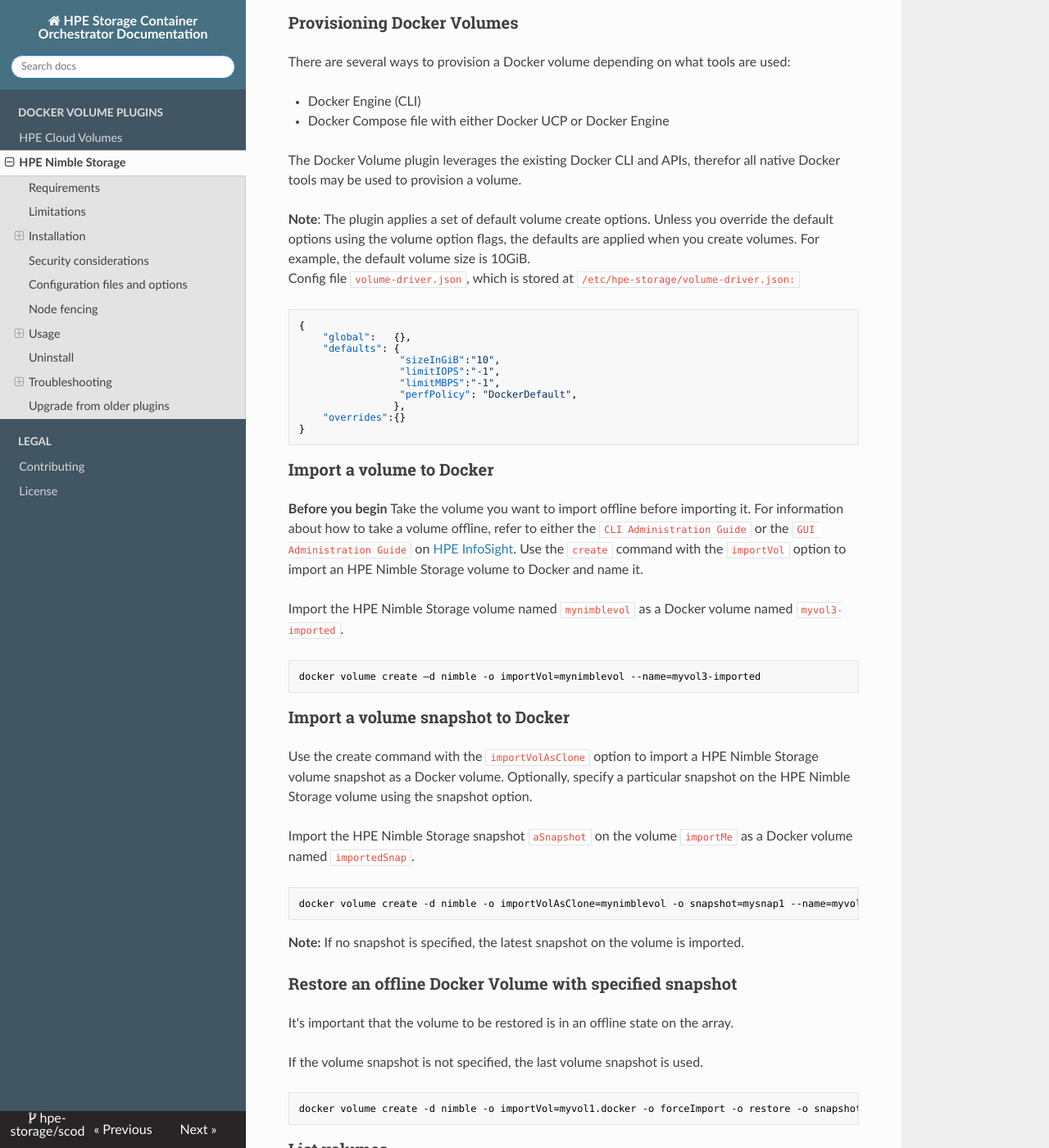
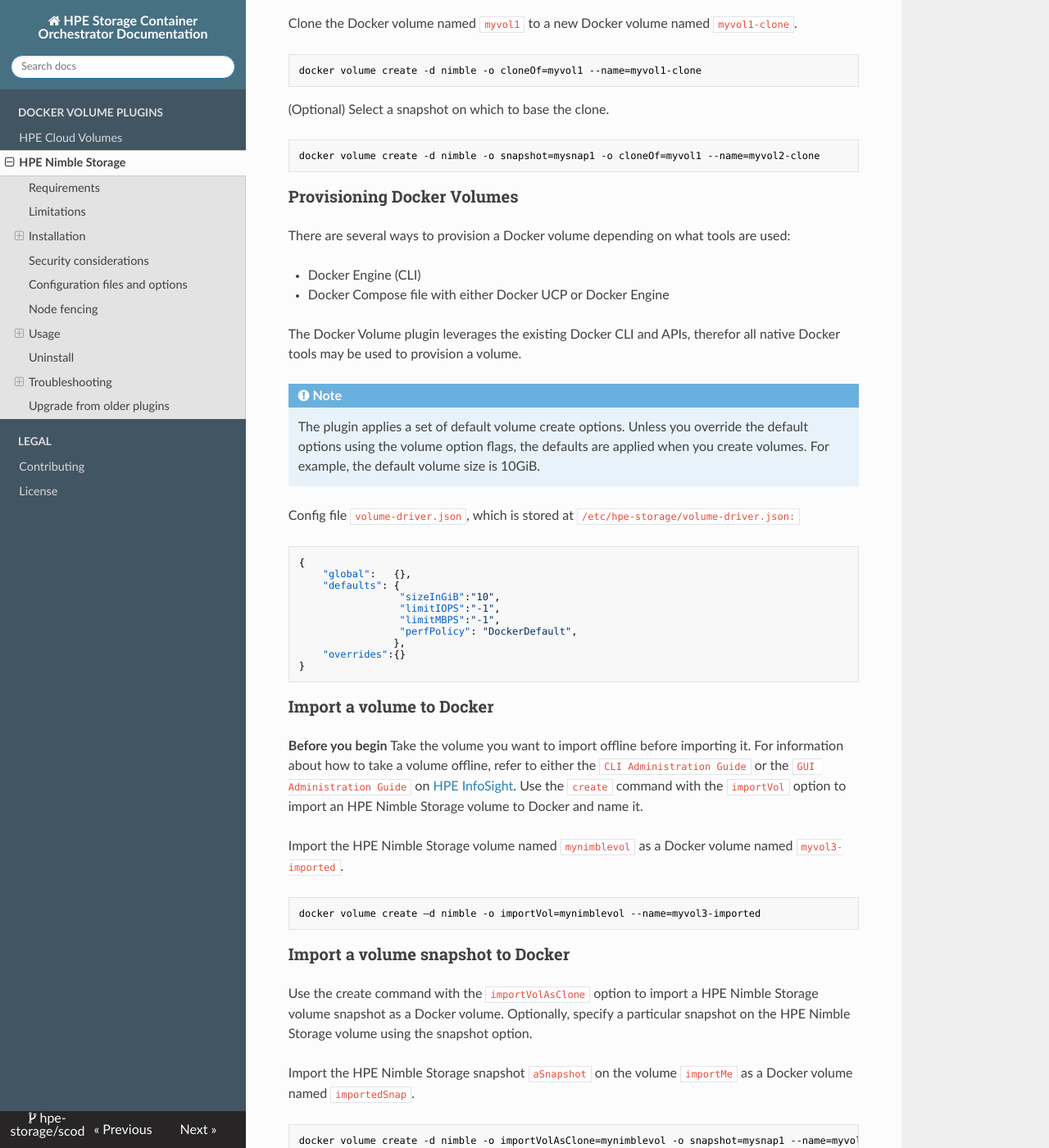
Before and after one commit to hpe-storage/scod, an MkDocs documentation site: the page built from docs/docker_volume_plugins/hpe_nimble_storage.md, in a window 1280 px wide and 1400 px high, scrolled down 9511 px. Shown: the whole window at 82% size. Built offline with MkDocs 1.6.1, drawn with Linux system fonts in a browser that asks for light colours; nearby versions of some CDN libraries; some of the changed text lies outside the part shown.

Commit message:
Beautifying with admonitions
Signed-off-by: Michael Mattsson <michael.mattsson@nimblestorage.com>

````diff
--- a/docs/docker_volume_plugins/hpe_cloud_volumes.md
+++ b/docs/docker_volume_plugins/hpe_cloud_volumes.md
@@ -138,7 +139,8 @@
 docker plugin set cvblock PROVIDER_IP=< New portal address > PROVIDER_USERNAME=admin PROVIDER_PASSWORD=admin PROVIDER_REMOVE=false
 ```
 
-**Note:** The `PROVIDER_REMOVE=false` parameter must be set if the plugin ever has been unassociated from a HPE Cloud Volumes portal.
+!!! note
+    The `PROVIDER_REMOVE=false` parameter must be set if the plugin ever has been unassociated from a HPE Cloud Volumes portal.
 
 ## Configuration files and options
 The configuration directory for the plugin is `/etc/hpe-storage` on the host. Files in this directory are preserved between plugin upgrades. The `/etc/hpe-storage/volume-driver.json` file contains three sections, `global`, `defaults` and `overrides`. The global options are plugin runtime parameters and doesn't have any end-user configurable keys at this time.
@@ -147,7 +149,8 @@
 
 The `overrides` map allows the docker host administrator to enforce a certain option for every volume creation. The docker user may not override the option and any attempt to do so will be silently ignored.
 
-**Note:** `defaults` and `overrides` are dynamically read during runtime while `global` changes require a plugin restart.
+!!! note
+    `defaults` and `overrides` are dynamically read during runtime while `global` changes require a plugin restart.
 
 Example config file in `/etc/hpe-storage/volume-driver.json`:
 ```json
@@ -211,14 +214,17 @@
 
 Add these parameters to the `/etc/sysctl.d/99-hung_task_timeout.conf` file and reboot the system.
 
-**Note:** Docker SwarmKit declares a node as failed after five (5) seconds. Services are then rescheduled and up and running again in less than ten (10) seconds. The parameters noted above provide the system a way to manage other tasks that may appear to be hung and avoid a system panic.
+!!! important
+    Docker SwarmKit declares a node as failed after five (5) seconds. Services are then rescheduled and up and running again in less than ten (10) seconds. The parameters noted above provide the system a way to manage other tasks that may appear to be hung and avoid a system panic.
 
 ## Usage
+These are some basic examples on how to use the HPE Cloud Volumes Plugin for Docker.
 
 ### Create a Docker Volume
 Using `docker volume create`.
 
-**Note:** The plugin applies a set of default options when you `create` new volumes unless you override them using the `volume create -o key=value` option flags.
+!!! note
+    The plugin applies a set of default options when you `create` new volumes unless you override them using the `volume create -o key=value` option flags.
 
 Create a Docker volume with a custom description:
 
@@ -263,7 +269,8 @@
 
 The Docker Volume plugin leverages the existing Docker CLI and APIs, therefor all native Docker tools may be used to provision a volume.
 
-**Note**: The plugin applies a set of default volume create options. Unless you override the default options using the volume option flags, the defaults are applied when you create volumes. For example, the default volume size is 10GiB.
+!!! note
+    The plugin applies a set of default volume create options. Unless you override the default options using the volume option flags, the defaults are applied when you create volumes. For example, the default volume size is 10GiB.
 
 Config file `volume-driver.json`, which is stored at `/etc/hpe-storage/volume-driver.json`:
 
@@ -300,7 +307,8 @@
 docker volume create -d cvblock -o importVolAsClone=mycloudvol -o snapshot=mysnap1 --name=myvol4-clone
 ```
 
-**Note:** If no snapshot is specified, the latest snapshot on the volume is imported.
+!!! note
+    If no snapshot is specified, the latest snapshot on the volume is imported.
 
 ### Restore an offline Docker Volume with specified snapshot
 It's important that the volume to be restored is in an offline state on the array.
@@ -324,7 +332,8 @@
 ### Remove a Docker Volume
 When you remove volumes from Docker control they are set to the offline state on the array. Access to the volumes and related snapshots using the Docker Volume plugin can be reestablished.
 
-**Note:** To delete volumes from the HPE Cloud Volumes portal using the remove command, the volume should have been created
+!!! note
+    To delete volumes from the HPE Cloud Volumes portal using the remove command, the volume should have been created
 with a `-o destroyOnRm` flag.
 
 **Important:** Be aware that when this option is set to true, volumes and all related snapshots are deleted from the group, and can no longer be accessed by the Docker Volume plugin.
--- a/docs/docker_volume_plugins/hpe_nimble_storage.md
+++ b/docs/docker_volume_plugins/hpe_nimble_storage.md
@@ -145,7 +146,8 @@
 docker plugin enable nimble
 ```
 
-**Note:** Certificates are stored in `/etc/hpe-storage/` on the host and will be preserved across plugin updates.
+!!! note
+    Certificates are stored in `/etc/hpe-storage/` on the host and will be preserved across plugin updates.
 
 In the event of reassociating the plugin with a different HPE Nimble Storage group, certain procedures need to be followed:
 
@@ -351,7 +353,8 @@
 
 Add these parameters to the `/etc/sysctl.d/99-hung_task_timeout.conf` file and reboot the system.
 
-**Note:** Docker SwarmKit declares a node as failed after five (5) seconds. Services are then rescheduled and up and running again in less than ten (10) seconds. The parameters noted above provide the system a way to manage other tasks that may appear to be hung and avoid a system panic.
+!!! important
+    Docker SwarmKit declares a node as failed after five (5) seconds. Services are then rescheduled and up and running again in less than ten (10) seconds. The parameters noted above provide the system a way to manage other tasks that may appear to be hung and avoid a system panic.
 
 ## Usage
 These are some basic examples on how to use the HPE Nimble Storage Volume Plugin for Docker.
@@ -359,7 +362,8 @@
 ### Create a Docker Volume
 Using `docker volume create`.
 
-**Note:** The plugin applies a set of default options when you `create` new volumes unless you override them using the `volume create -o key=value` option flags.
+!!! note
+    The plugin applies a set of default options when you `create` new volumes unless you override them using the `volume create -o key=value` option flags.
 
 Create a Docker volume with a custom description:
 
@@ -404,7 +408,8 @@
 
 The Docker Volume plugin leverages the existing Docker CLI and APIs, therefor all native Docker tools may be used to provision a volume.
 
-**Note**: The plugin applies a set of default volume create options. Unless you override the default options using the volume option flags, the defaults are applied when you create volumes. For example, the default volume size is 10GiB.
+!!! note
+    The plugin applies a set of default volume create options. Unless you override the default options using the volume option flags, the defaults are applied when you create volumes. For example, the default volume size is 10GiB.
 Config file `volume-driver.json`, which is stored at `/etc/hpe-storage/volume-driver.json:`
 
 ```json
@@ -441,7 +446,8 @@
 docker volume create -d nimble -o importVolAsClone=mynimblevol -o snapshot=mysnap1 --name=myvol4-clone
 ```
 
-**Note:** If no snapshot is specified, the latest snapshot on the volume is imported.
+!!! note
+    If no snapshot is specified, the latest snapshot on the volume is imported.
 
 ### Restore an offline Docker Volume with specified snapshot
 It's important that the volume to be restored is in an offline state on the array.
@@ -465,7 +471,8 @@
 ### Remove a Docker Volume
 When you remove volumes from Docker control they are set to the offline state on the array. Access to the volumes and related snapshots using the Docker Volume plugin can be reestablished.
 
-**Note:** To delete volumes from the HPE Nimble Storage array using the remove command, the volume should have been created
+!!! note
+    To delete volumes from the HPE Nimble Storage array using the remove command, the volume should have been created
 with a `-o destroyOnRm` flag.
 
 **Important:** Be aware that when this option is set to true, volumes and all related snapshots are deleted from the group, and can no longer be accessed by the Docker Volume plugin.
@@ -483,7 +490,8 @@
 docker plugin rm nimble
 ```
 
-**Note:** If this is the last plugin to reference the Nimble Group and to completely remove the configuration directory, follow the steps as below
+!!! important
+    If this is the last plugin to reference the Nimble Group and to completely remove the configuration directory, follow the steps as below
 
 ```shell
 docker plugin set nimble PROVIDER_REMOVE=true
@@ -531,4 +539,5 @@
 docker plugin enable nimble:latest
 ```
 
-**Note**: In Swarm Mode Drain the existing running containers to the node where the plugin is upgraded.
+!!! important
+    In Swarm Mode, drain the existing running containers to the node where the plugin is upgraded.
--- a/mkdocs.yml
+++ b/mkdocs.yml
@@ -16,6 +16,7 @@
 use_directory_urls: false
 edit_uri: ''
 markdown_extensions:
+  - admonition:
   - toc:
       permalink: True
       separator: "_"
````
Also changed, not shown: other parts of docs/docker_volume_plugins/hpe_cloud_volumes.md (+2 -1 lines), other parts of docs/docker_volume_plugins/hpe_nimble_storage.md (+2 -1 lines), docs/index.md (+3 -2 lines).
